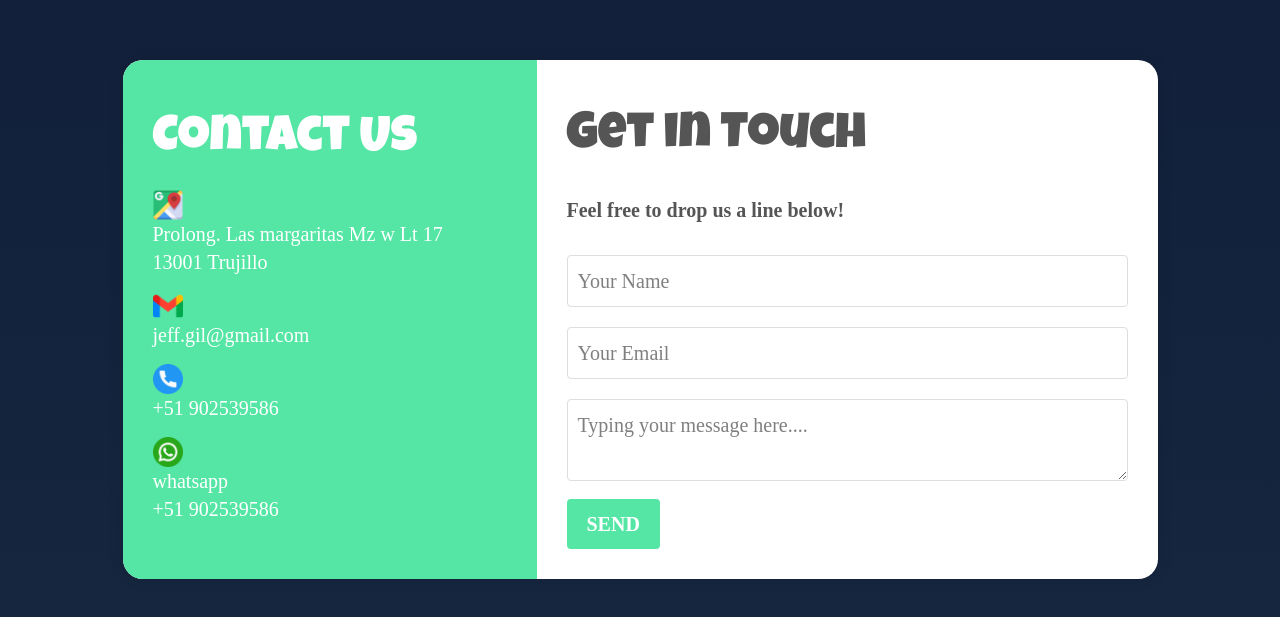
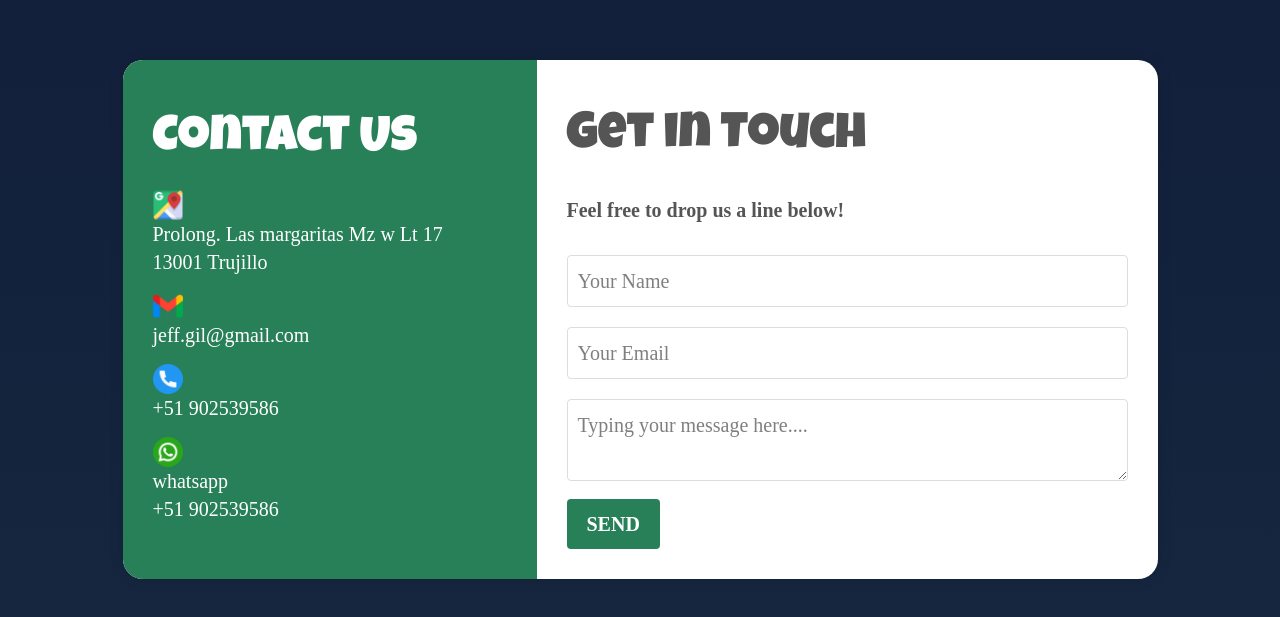
Before and after one commit to JeffStevenGT/funval-g3, a website: page Portafolio/index.html in a window 1280 px wide. Shown: the part 3317-3934 px from the top of the page. Drawn offline with Linux system fonts and the light colour scheme; a web font is replaced by a local one.

Commit message:
este si es el ultimo esfuerzo

```diff
--- a/Portafolio/styles.css
+++ b/Portafolio/styles.css
@@ -895,7 +895,7 @@ margin: 0;
 }
 
 .contacto-info {
-  background-color: #55e6a5;
+  background-color: #288058;
   color: #fff;
   padding: 30px;
   width: 40%;
@@ -941,7 +941,7 @@ margin: 0;
 }
 
 .contacto-form button {
-  background-color: #55e6a5;
+  background-color: #288058;
   color: #fff;
   border: none;
   padding: 10px 20px;
@@ -951,7 +951,7 @@ margin: 0;
 }
 
 .contacto-form button:hover {
-  background-color: #39946d;
+  background-color: #3dad7d;
   font-weight: bold
 }
 
```
